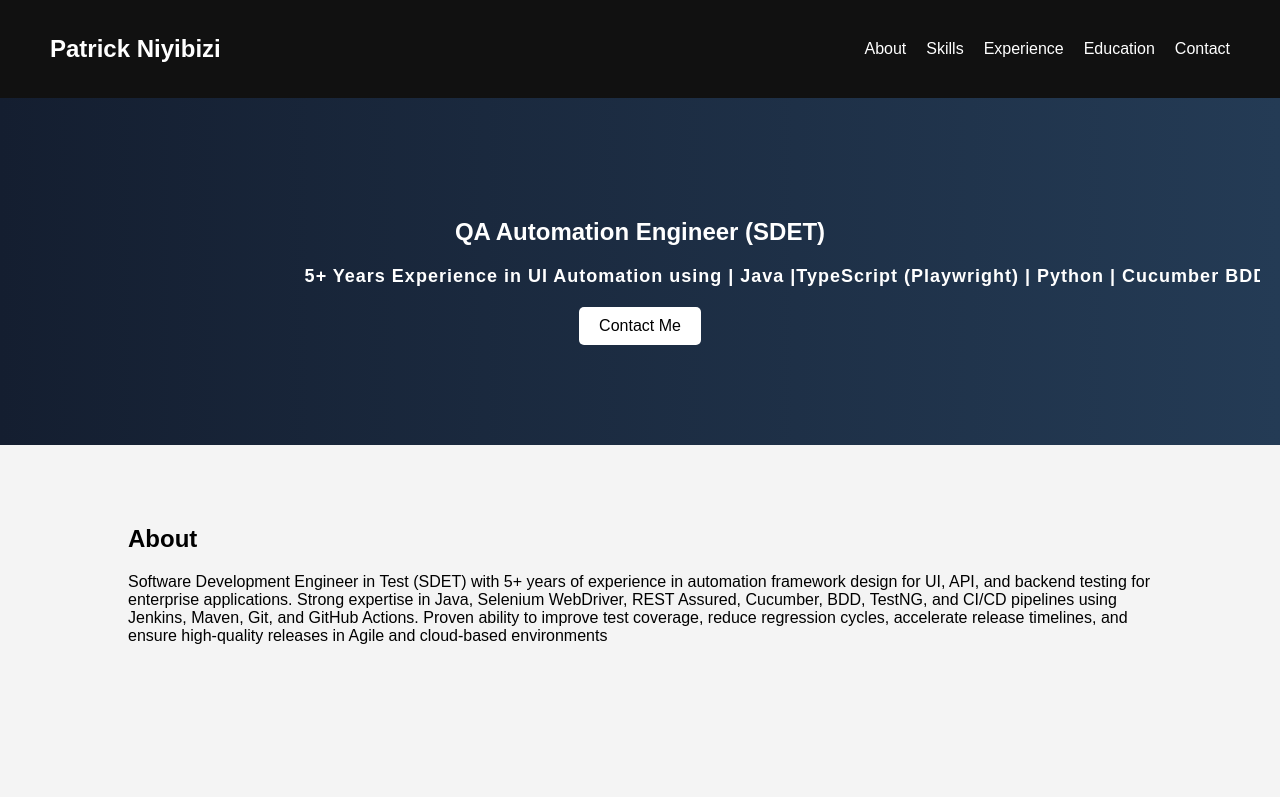
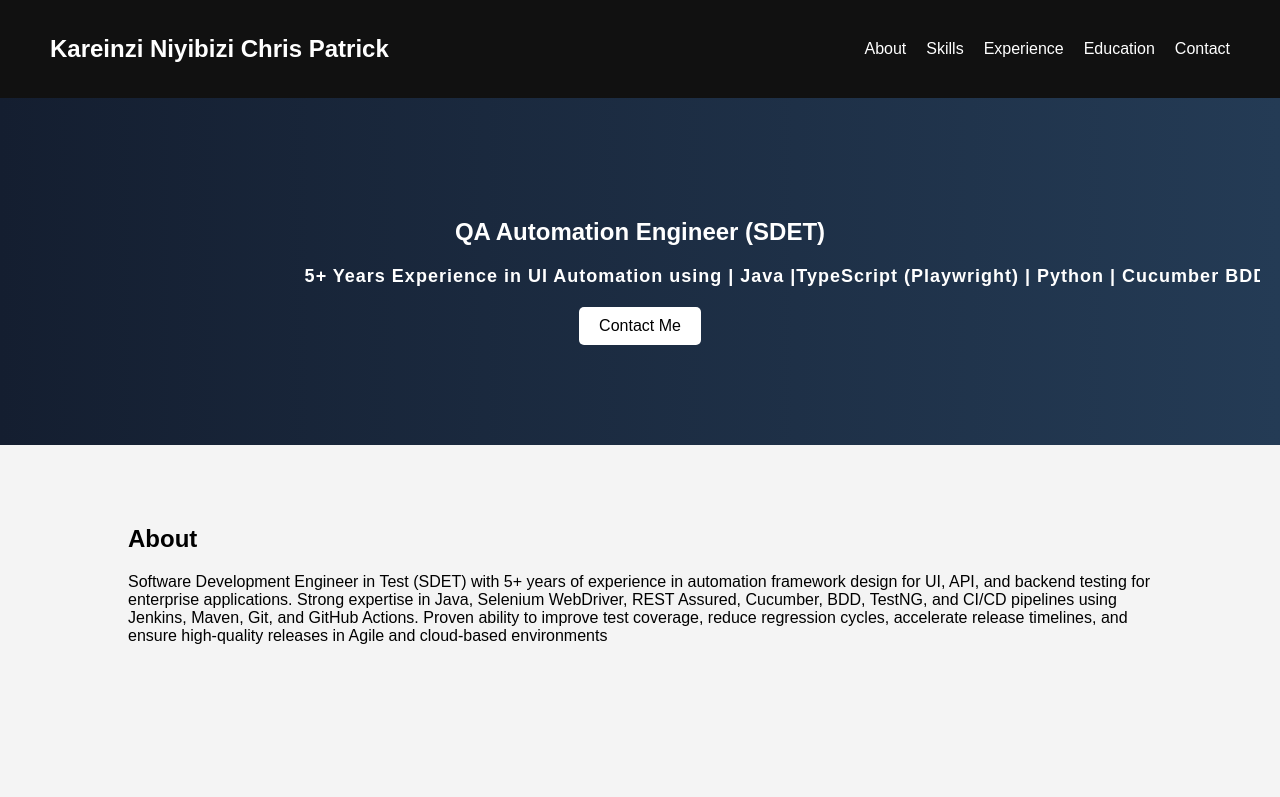
Before and after one commit to kabarpatrick-design/patrick-portfolio, a plain HTML site: page index.html in a window 1280 px wide. Shown: the top 797 px of the page. Drawn offline with Linux system fonts and the light colour scheme.

Commit message:
Modify personal details in index.html
Updated personal information and title in index.html.

```diff
--- a/index.html
+++ b/index.html
@@ -2,7 +2,7 @@
 <html lang="en">
 <head>
     <meta charset="UTF-8">
-    <title>Patrick N Chris Kabarenzi | QA Automation Engineer | Software Developer Engineer in Test (SDET)</title>
+    <title>Karenzi Niyibizi Chris Patrick | QA Automation Engineer | Software Developer Engineer in Test (SDET)</title>
     <meta name="viewport" content="width=device-width, initial-scale=1.0">
     <link rel="stylesheet" href="style.css">
 </head>
@@ -10,7 +10,7 @@
 
 <header>
     <nav>
-        <h1>Patrick Niyibizi</h1>
+        <h1>Kareinzi Niyibizi Chris Patrick</h1>
         <ul>
             <li><a href="#about">About</a></li>
             <li><a href="#skills">Skills</a></li>
```
